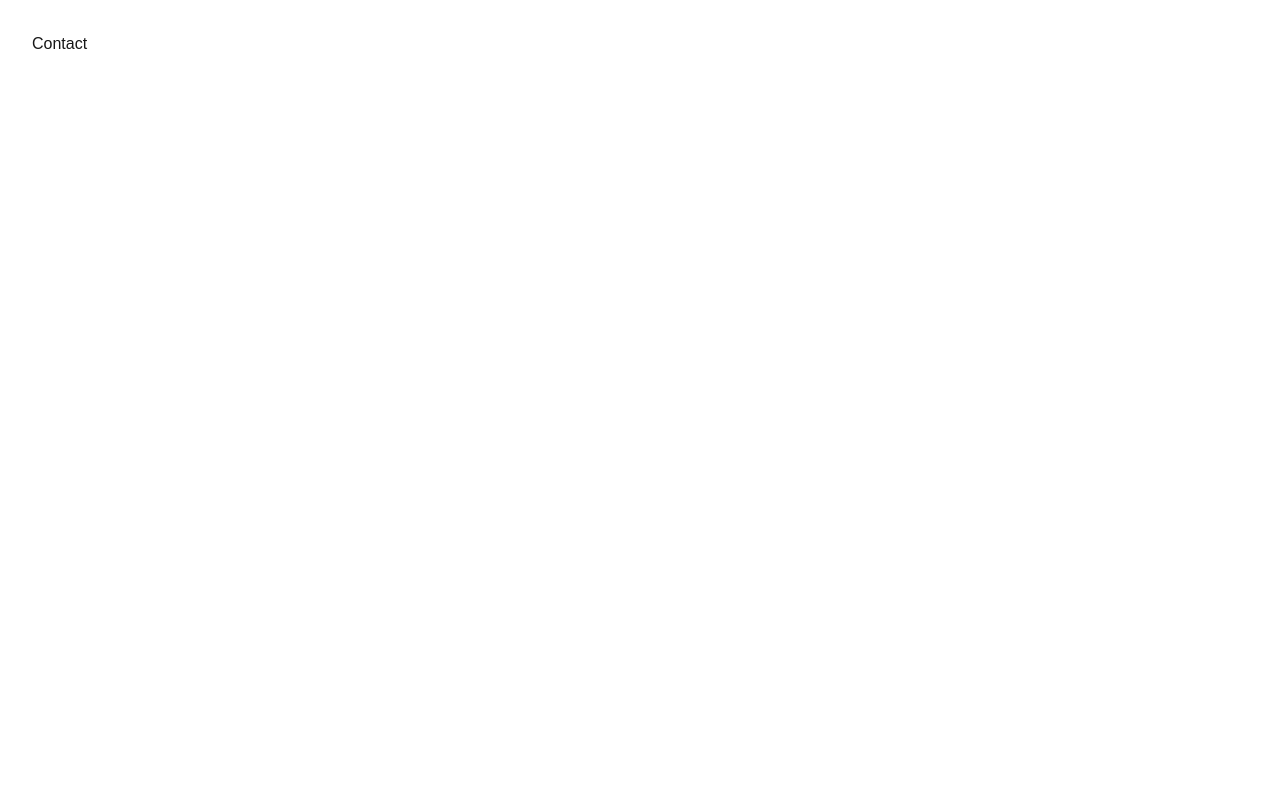
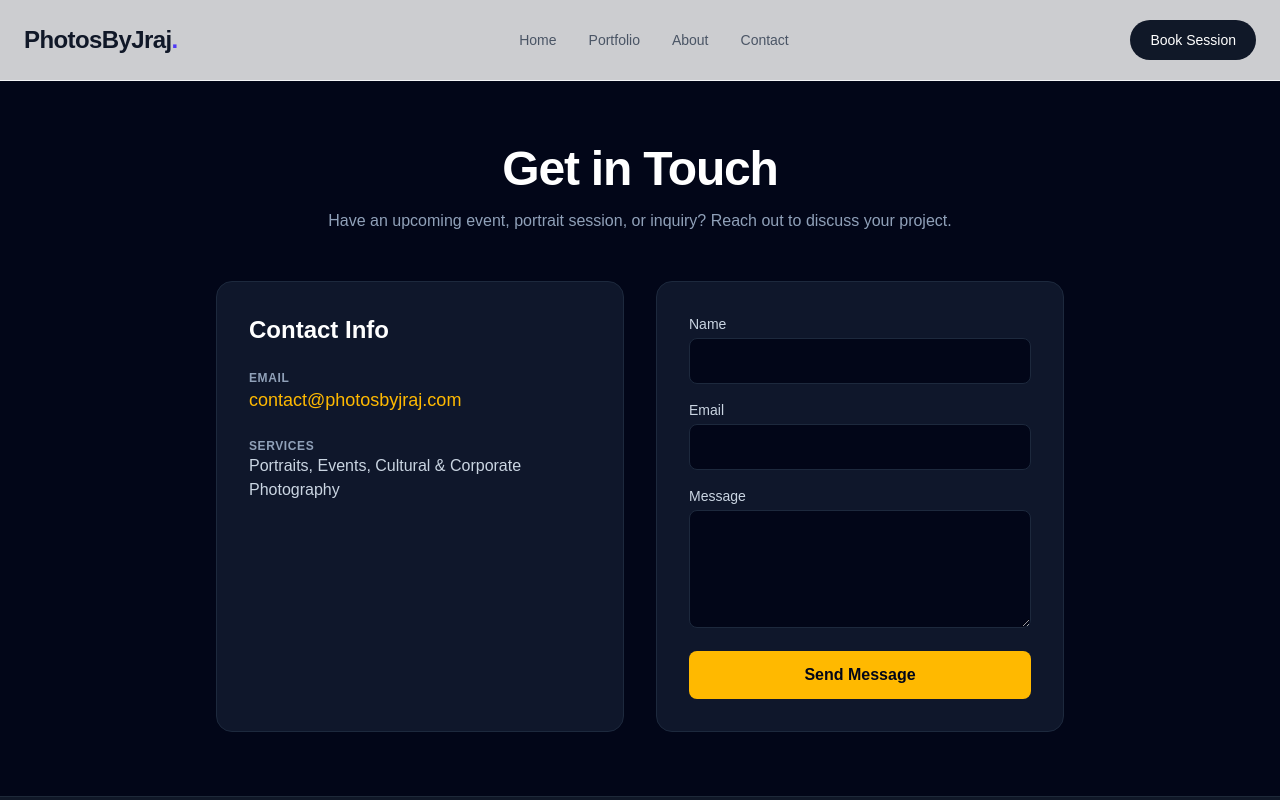
Before and after one commit to jraj13/photosbyjraj, a Next.js app: page /contact in a window 1280 px wide. Shown: the top 800 px of the page. Built offline with nearby package versions, Linux system fonts and the light colour scheme.

Commit message:
Add contact page route with UTF-8 encoding

```diff
--- a/src/app/contact/page.tsx
+++ b/src/app/contact/page.tsx
@@ -1 +1,53 @@
-export default function Contact() { return <main className='p-8'><h1>Contact</h1></main>; }
+import Navbar from "../Navbar";
+import Footer from "../Footer";
+
+export default function Contact() {
+return (
+<div className="min-h-screen flex flex-col bg-slate-950 text-white">
+  <Navbar />
+  <main className="flex-grow max-w-4xl mx-auto px-6 py-16 w-full">
+    <div className="text-center max-w-2xl mx-auto mb-12">
+      <h1 className="text-4xl font-bold tracking-tight sm:text-5xl">Get in Touch</h1>
+      <p className="mt-4 text-slate-400">
+        Have an upcoming event, portrait session, or inquiry? Reach out to discuss your project.
+      </p>
+    </div>
+
+    <div className="grid grid-cols-1 md:grid-cols-2 gap-8">
+      <div className="bg-slate-900 border border-slate-800 rounded-2xl p-8 space-y-6">
+        <h2 className="text-2xl font-bold text-white">Contact Info</h2>
+        <div>
+          <p className="text-xs font-semibold text-slate-400 uppercase tracking-wider">Email</p>
+          <a href="mailto:contact@photosbyjraj.com" className="text-lg text-amber-400 hover:underline">
+            contact@photosbyjraj.com
+          </a>
+        </div>
+        <div>
+          <p className="text-xs font-semibold text-slate-400 uppercase tracking-wider">Services</p>
+          <p className="text-slate-300">Portraits, Events, Cultural & Corporate Photography</p>
+        </div>
+      </div>
+
+      <form action="https://formspree.io/f/xvgzpyje" method="POST" className="bg-slate-900 border border-slate-800 rounded-2xl p-8 space-y-4">
+        <div>
+          <label htmlFor="name" className="block text-sm font-medium text-slate-300 mb-1">Name</label>
+          <input type="text" id="name" name="name" required className="w-full bg-slate-950 border border-slate-800 rounded-lg px-4 py-2.5 text-white focus:outline-none focus:border-amber-400" />
+        </div>
+        <div>
+          <label htmlFor="email" className="block text-sm font-medium text-slate-300 mb-1">Email</label>
+          <input type="email" id="email" name="email" required className="w-full bg-slate-950 border border-slate-800 rounded-lg px-4 py-2.5 text-white focus:outline-none focus:border-amber-400" />
+        </div>
+        <div>
+          <label htmlFor="message" className="block text-sm font-medium text-slate-300 mb-1">Message</label>
+          <textarea id="message" name="message" rows={4} required className="w-full bg-slate-950 border border-slate-800 rounded-lg px-4 py-2.5 text-white focus:outline-none focus:border-amber-400"></textarea>
+        </div>
+        <button type="submit" className="w-full bg-amber-400 text-slate-950 font-semibold py-3 rounded-lg hover:bg-amber-300 transition">
+          Send Message
+        </button>
+      </form>
+    </div>
+  </main>
+  <Footer />
+</div>
+);
+}
```
